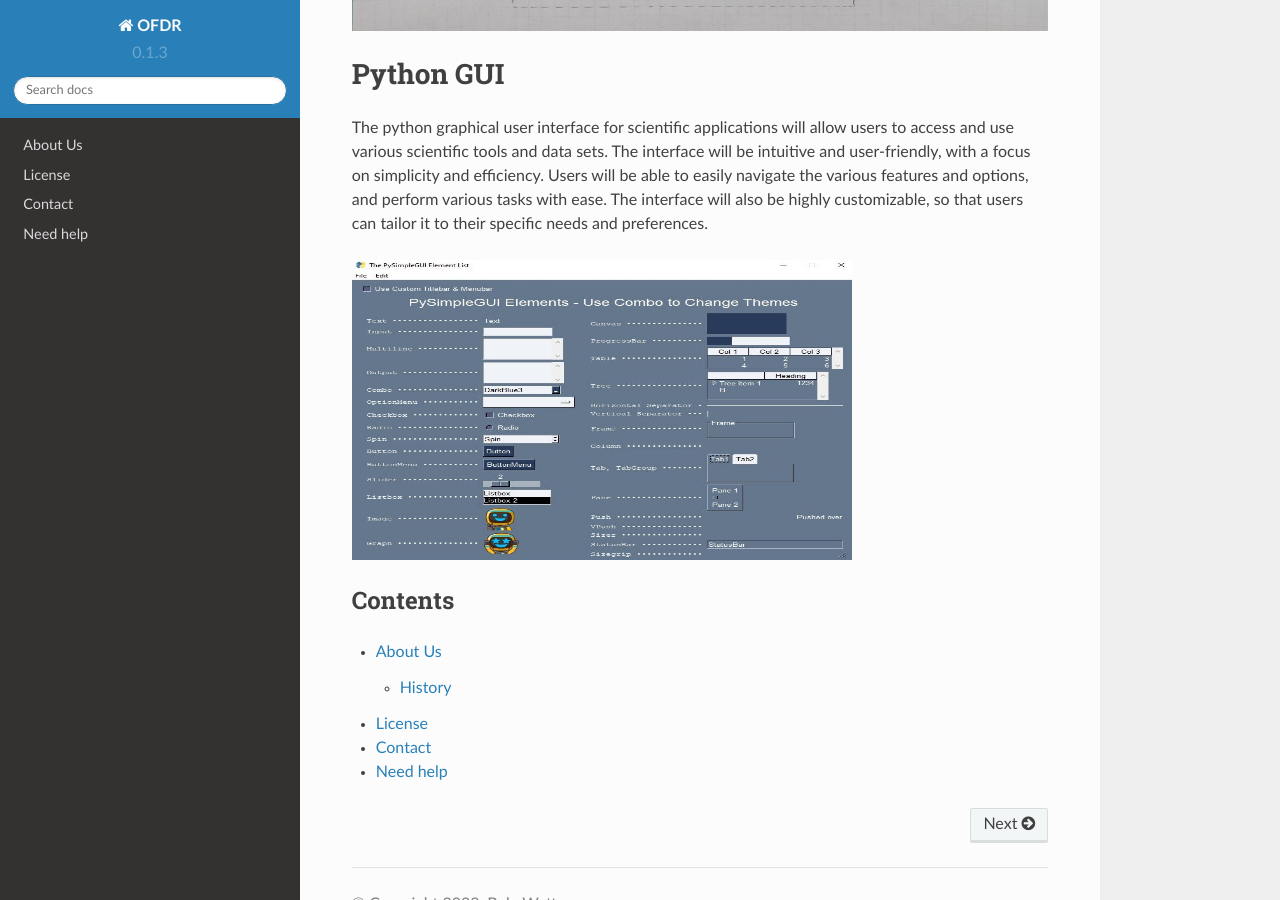
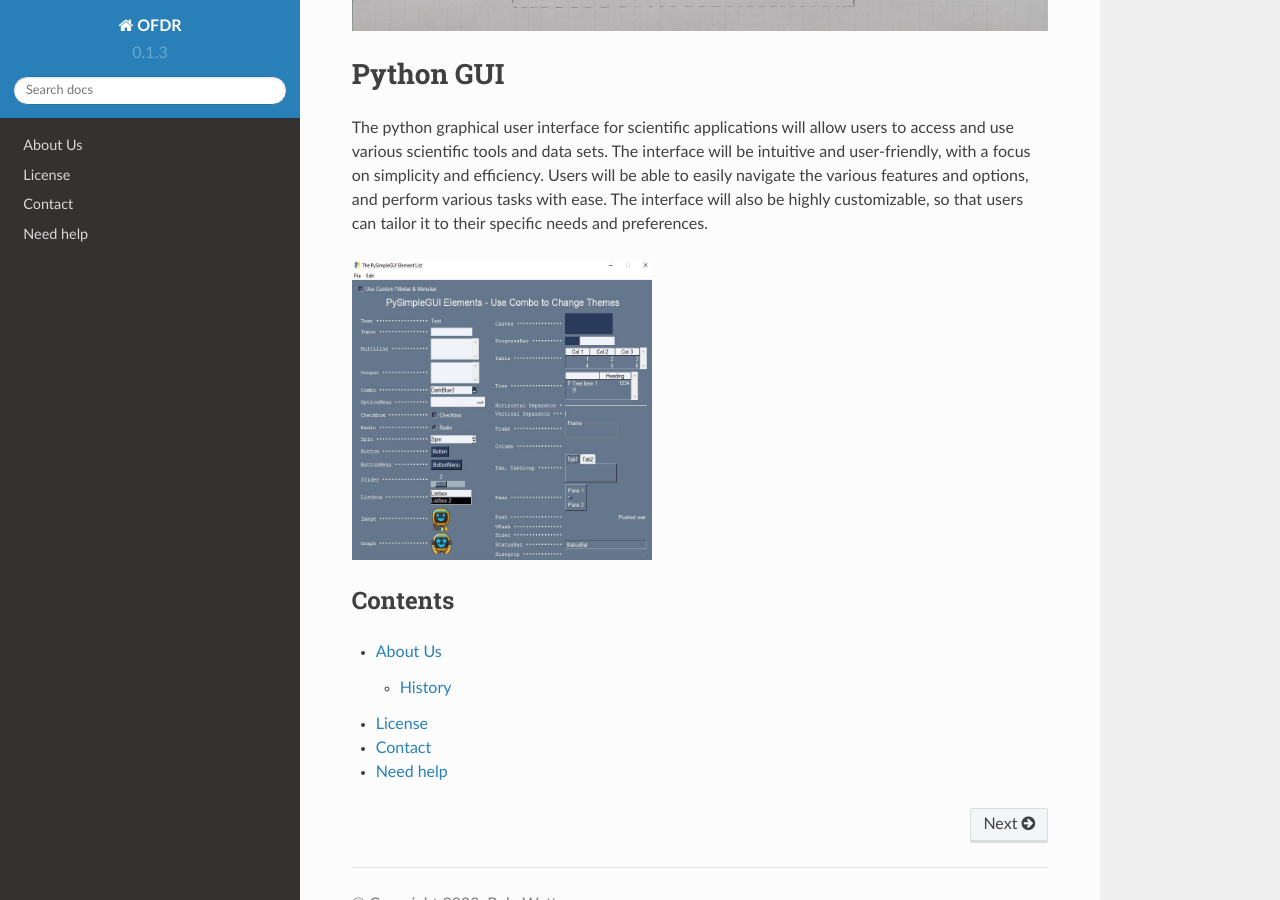
Before and after one commit to wattsjake/OFDR, a Sphinx documentation site: the page built from docs/source/index.rst, in a window 1280 px wide and 900 px high, scrolled down 1860 px. Built offline with Sphinx 7.4.7 and the Read the Docs theme 2.0.0, drawn with Linux system fonts in a browser that asks for light colours; pages that are not in the unit, such as notebooks, are missing from menus.

Commit message:
changed to 300 on py gui

```diff
--- a/docs/source/index.rst
+++ b/docs/source/index.rst
@@ -76,7 +76,7 @@ to easily navigate the various features and options, and perform various tasks w
 customizable, so that users can tailor it to their specific needs and preferences.
 
 .. image:: images/python_gui.jpg
-  :width: 500
+  :width: 300
   :height: 300
   :alt: OFDR Drawing
 
```
